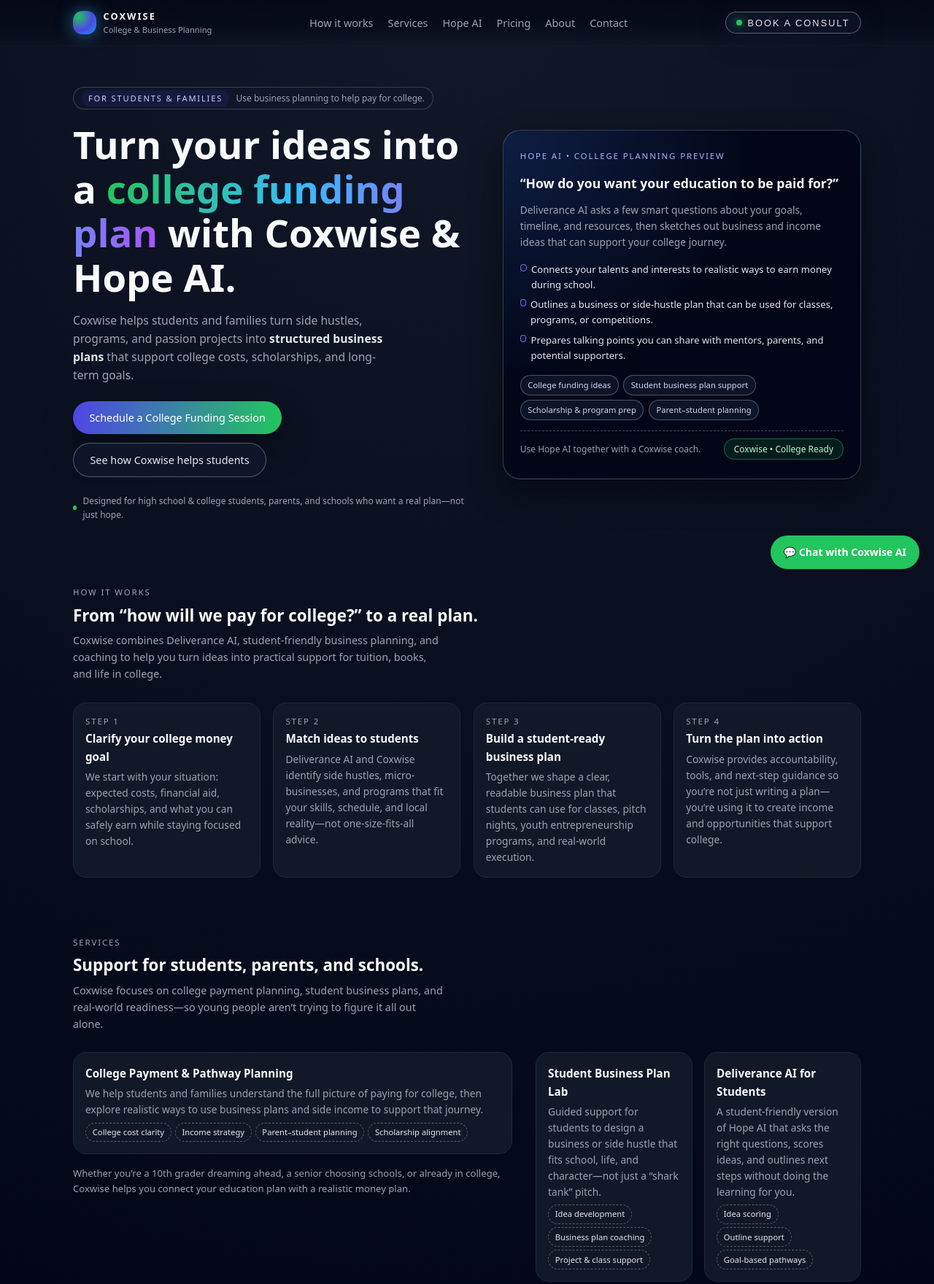
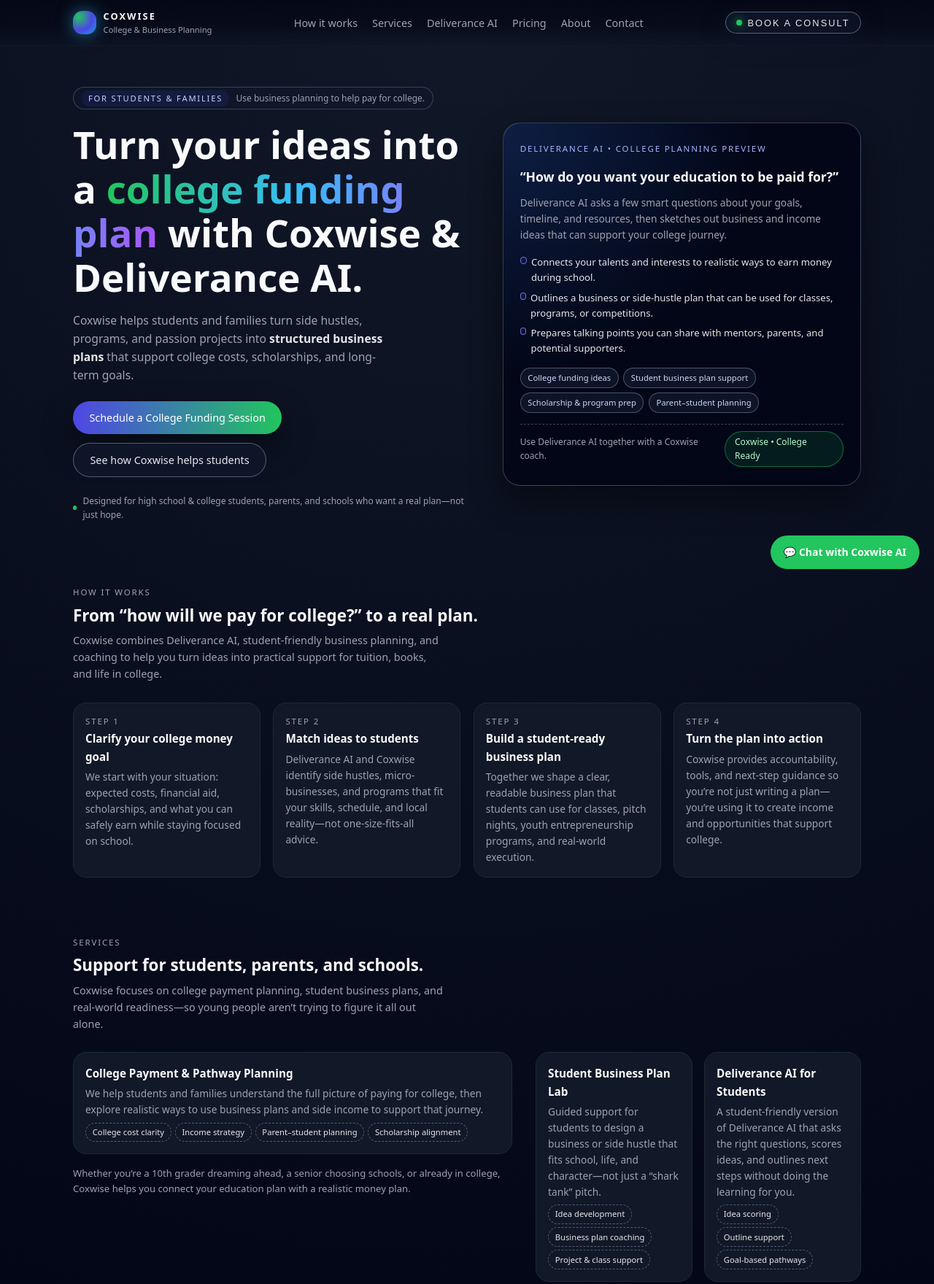
Before and after one commit to CDVMLLM/Coxwise, a plain HTML site: page index.html in a window 1280 px wide. Shown: the top 1760 px of the page at 73% size. Drawn offline with Linux system fonts and the light colour scheme.

Commit message:
Update index.html

```diff
--- a/index.html
+++ b/index.html
@@ -854,7 +854,7 @@
         <nav class="nav-links">
           <a href="#how">How it works</a>
           <a href="#services">Services</a>
-          <a href="#hope-ai">Hope AI</a>
+          <a href="#Deliverance-ai">Deliverance AI</a>
           <a href="#pricing">Pricing</a>
           <a href="#about">About</a>
           <a href="#contact">Contact</a>
@@ -875,7 +875,7 @@
             <span>Use business planning to help pay for college.</span>
           </div>
           <h1 class="hero-title">
-            Turn your ideas into a <span class="accent">college funding plan</span> with Coxwise &amp; Hope AI.
+            Turn your ideas into a <span class="accent">college funding plan</span> with Coxwise &amp; Deliverance AI.
           </h1>
           <p class="hero-subtitle">
             Coxwise helps students and families turn side hustles, programs, and passion projects into
@@ -891,8 +891,8 @@
           </div>
         </div>
 
-        <aside class="hero-card" aria-label="Hope AI student planning preview">
-          <div class="hero-card-tag">Hope AI • College Planning Preview</div>
+        <aside class="hero-card" aria-label="Deliverance AI student planning preview">
+          <div class="hero-card-tag">Deliverance AI • College Planning Preview</div>
           <h3>“How do you want your education to be paid for?”</h3>
           <p>
             Deliverance AI asks a few smart questions about your goals, timeline, and resources, then sketches out business and
@@ -919,7 +919,7 @@
             <span class="chip">Parent–student planning</span>
           </div>
           <div class="hero-card-footer">
-            <span>Use Hope AI together with a Coxwise coach.</span>
+            <span>Use Deliverance AI together with a Coxwise coach.</span>
             <span class="hero-pill">Coxwise • College Ready</span>
           </div>
         </aside>
@@ -1022,7 +1022,7 @@
             <article class="service-card">
               <h3>Deliverance AI for Students</h3>
               <p>
-                A student-friendly version of Hope AI that asks the right questions, scores ideas, and outlines next steps
+                A student-friendly version of Deliverance AI that asks the right questions, scores ideas, and outlines next steps
                 without doing the learning for you.
               </p>
               <div class="service-chip-row">
@@ -1115,7 +1115,7 @@
         </div>
 
         <div class="deliverance-grid">
-          <article class="hope-card">
+          <article class="Deliverance-card">
             <h3>What Deliverance AI does for students</h3>
             <p>
               Deliverance AI guides students through planning instead of leaving them to stare at a blank page or a big, scary
```
